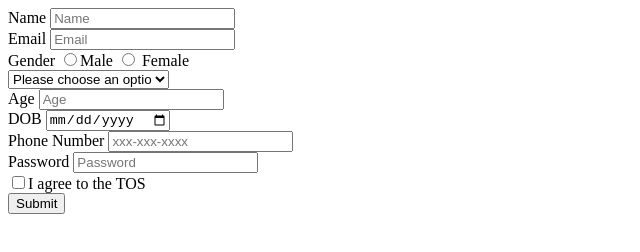
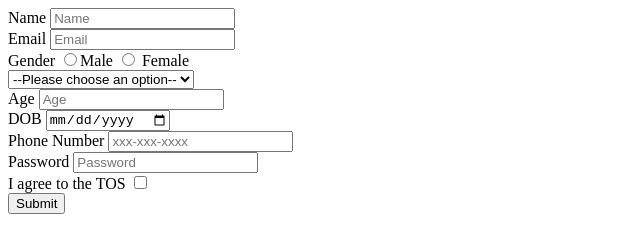
Before and after one commit to acciojob/signup-form-car-nadeemnagarji, a website: page main.html in a window 1280 px wide. Shown: the whole page, without its empty margins (0-640 px from the left). Drawn offline with Linux system fonts and the light colour scheme.

Commit message:
created a submission

```diff
--- a/main.html
+++ b/main.html
@@ -20,7 +20,7 @@
 		<input type="radio" required id="gender_f" name="gender"> Female
 		<br>
 		<select for="cars">
-			<option value="" disabled selected>Please choose an optio</option
+			<option value="" disabled selected>--Please choose an option--</option
 	  <option value="india">Tata</option>
       <option value="usa">BMW</option>
       <option value="uk">AUDi</option>
@@ -38,7 +38,8 @@
 		<lable for="password	">Password</lable>
 		<input type="password"  required placeholder="Password" id="password">
 		<br>
-			<input type="checkbox" required>I agree to the TOS
+		<lable for="tos">I agree to the TOS</lable>
+			<input type="checkbox" id="tos" required>
 		<br>
 		<button type="submit">Submit</button>
 	</form>
```
